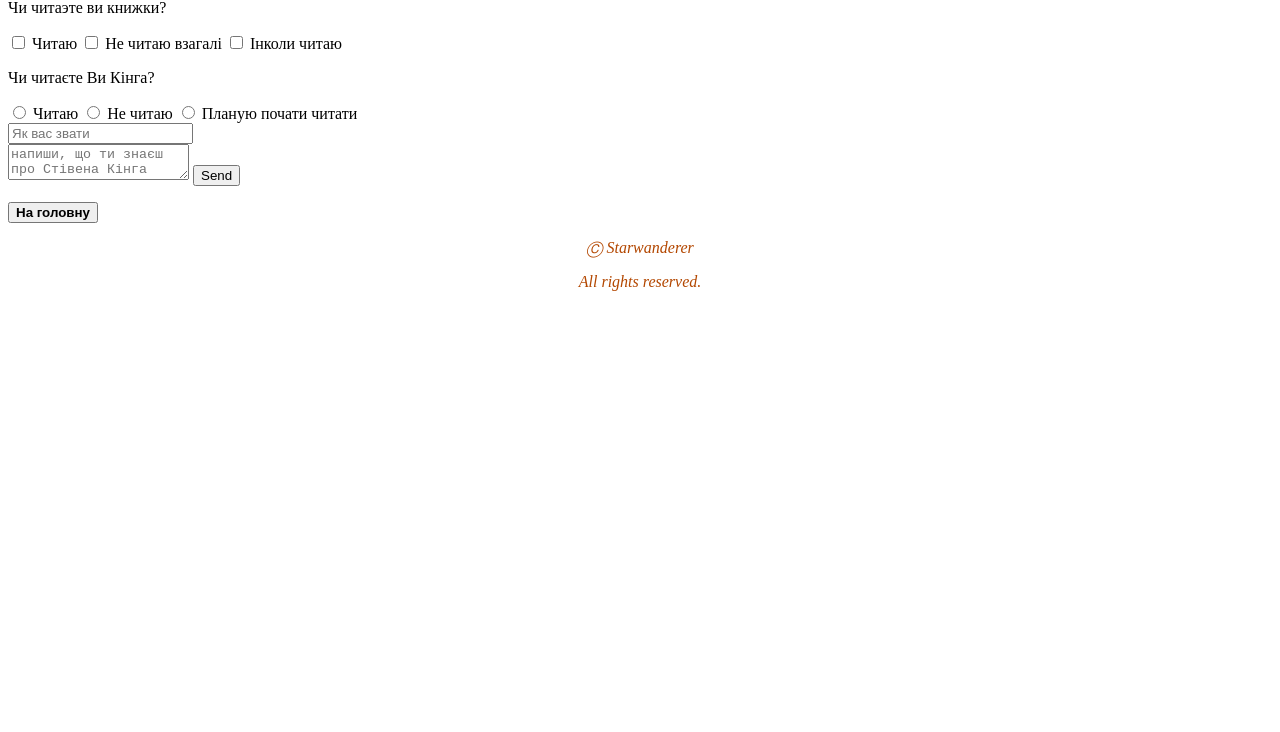
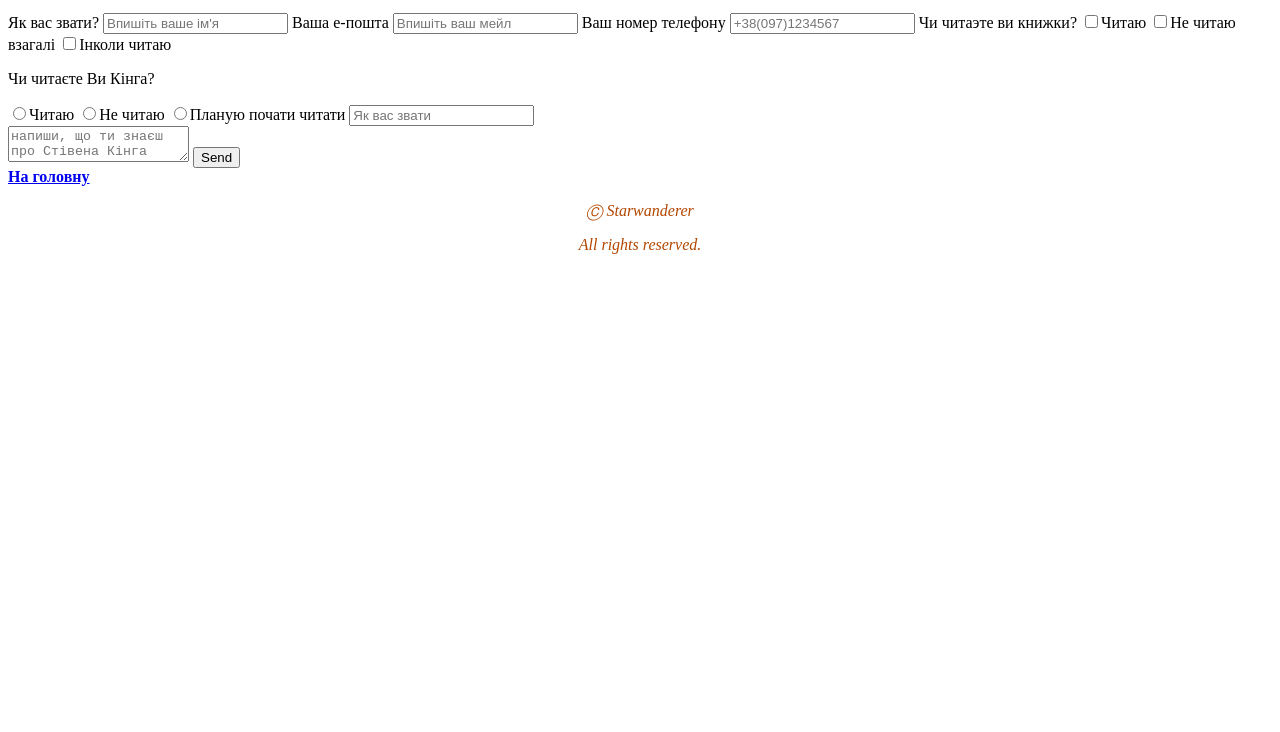
Before and after one commit to Nazar-himin/stephen-king, a plain HTML site: page form.html in a window 1280 px wide. Shown: the part 68-800 px from the top of the page. Drawn offline with Linux system fonts and the light colour scheme.

Commit message:
Верстка лише HTML, неповна формочка

```diff
--- a/form.html
+++ b/form.html
@@ -1,5 +1,5 @@
 <!DOCTYPE html>
-<html lang="en">
+<html lang="uk">
     <head>
         <meta charset="UTF-8">
         <meta name="viewport" content="width=device-width, initial-scale=1.0">
@@ -8,34 +8,59 @@
         <title>Опитування</title>
     </head>
     <body>
-        <h2>Опитувальник</h2>
-        <p>Чи читаэте ви книжки?</p>
-        <input type="checkbox" name="type" value="Читаю">
-        <label>Читаю</label>
-        <input type="checkbox" name="type" value="Не читаю взагалі">
-        <label>Не читаю взагалі</label>
-        <input type="checkbox" name="type" value="Інколи читаю">
-        <label>Інколи читаю</label>
+        <header>
+            <h1 align="center">Опитувальник</h1>
+        </header>
+        <main>
+            <form method="post" action="https://formspree.io/nazar.himin@gmail.com">
+                <label>
+                    Як вас звати?
+                        <input type="text" name="і'мя" placeholder="Впишіть ваше ім'я" required>
+                </label>
+                <label>
+                    Ваша е-пошта
+                        <input type="email" name="мейл" placeholder="Впишіть ваш мейл" required>
+                </label>
+                <label>
+                    Ваш номер телефону
+                        <input type="text" name="телефон" pattern="[+]{1}[0-9]{12}" title="+38(097)1231123" placeholder="+38(097)1234567" required>
+                </label>
+                Чи читаэте ви книжки?
+
+                <label>
+                    <input type="checkbox" name="type" value="Читаю">Читаю
+
+                </label>
+                <label>
+                    <input type="checkbox" name="type" value="Не читаю взагалі">Не читаю взагалі
+
+                </label>
+                <label>
+                    <input type="checkbox" name="type" value="Інколи читаю">Інколи читаю
+
+                </label>
                 <p>Чи читаєте Ви Кінга?</p>
-        <input type="radio" name="quantity" value="one">
-        <label>Читаю</label>
-        <input type="radio" name="quantity" value="none">
-        <label>Не читаю</label>
-        <input type="radio" name="quantity" value="two">
-        <label>Планую почати читати</label>
-        <form method="POST" action="https://formspree.io/nazar.himin@gmail.com">
+                <label>
+                    <input type="radio" name="quantity" value="one">Читаю
+
+                </label>
+                <label>
+                    <input type="radio" name="quantity" value="none">Не читаю
+
+                </label>
+                <label>
+                    <input type="radio" name="quantity" value="two">Планую почати читати
+
+                </label>
                 <input type="text" name="Name" placeholder="Як вас звати">
                 <br>
                 <textarea name="message" placeholder="напиши, що ти знаєш про Стівена Кінга"></textarea>
                 <button type="submit">Send</button>
             </form>
-        <p>
             <a href="index.html ">
-                <button>
                 <b>На головну</b>
-                </button>
             </a>
-        </p>
+        </main>
         <footer>
             <p align="center" style="color:#b34700">
                 <i>Ⓒ Starwanderer</i>
```
Also changed, not shown: index.html (+11 -9 lines). Lines whose indentation alone changed are shown as unchanged.
